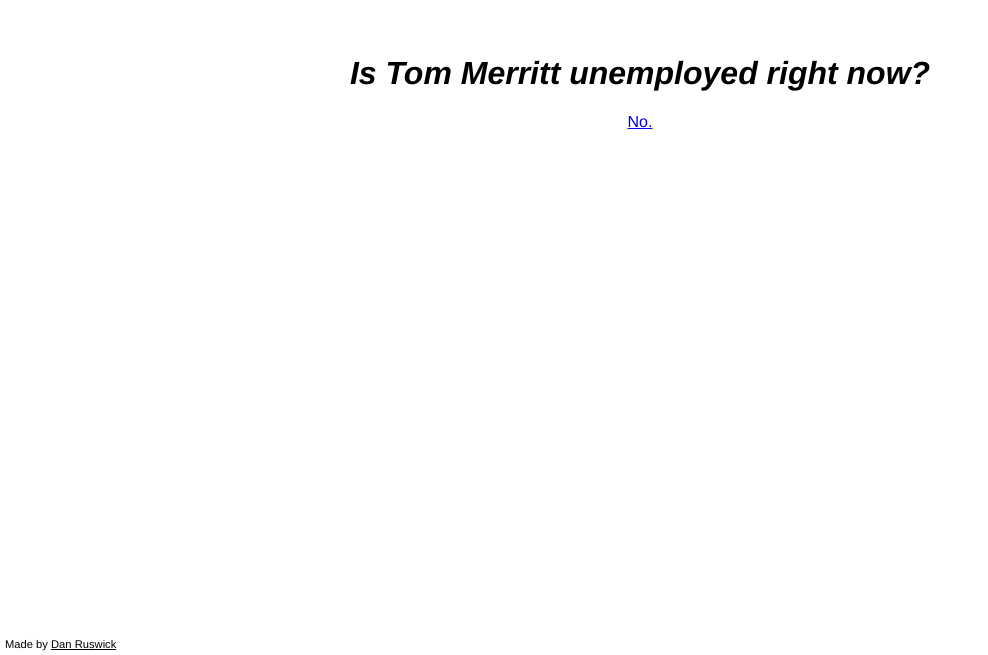
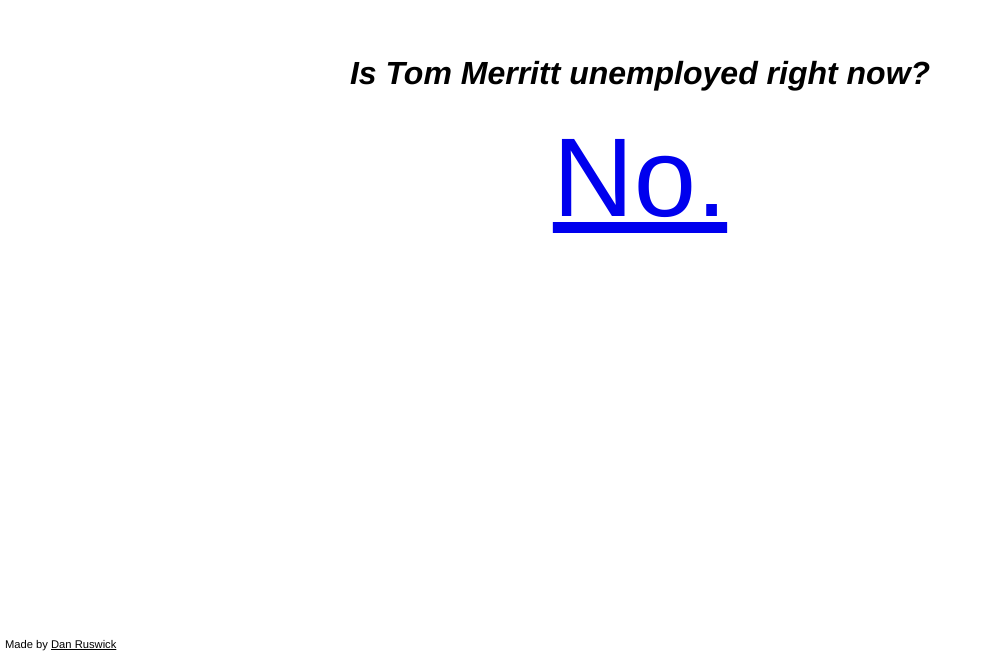
Before and after one commit to orzogen/istommerrittunemployed, a plain HTML site: page index.html in a window 1280 px wide. Shown: the part 145-800 px from the top of the page, without its empty margins (0-988 px from the left). Drawn offline with Linux system fonts and the light colour scheme.

Commit message:
Update stylesheet.css

```diff
--- a/stylesheets/stylesheet.css
+++ b/stylesheets/stylesheet.css
@@ -7,7 +7,7 @@
   margin-top: 200px;
   font-style: italic;
 }
-h2.yepnope{
+.yepnope{
   font-size: 7em;
 }
 span.by{
```
